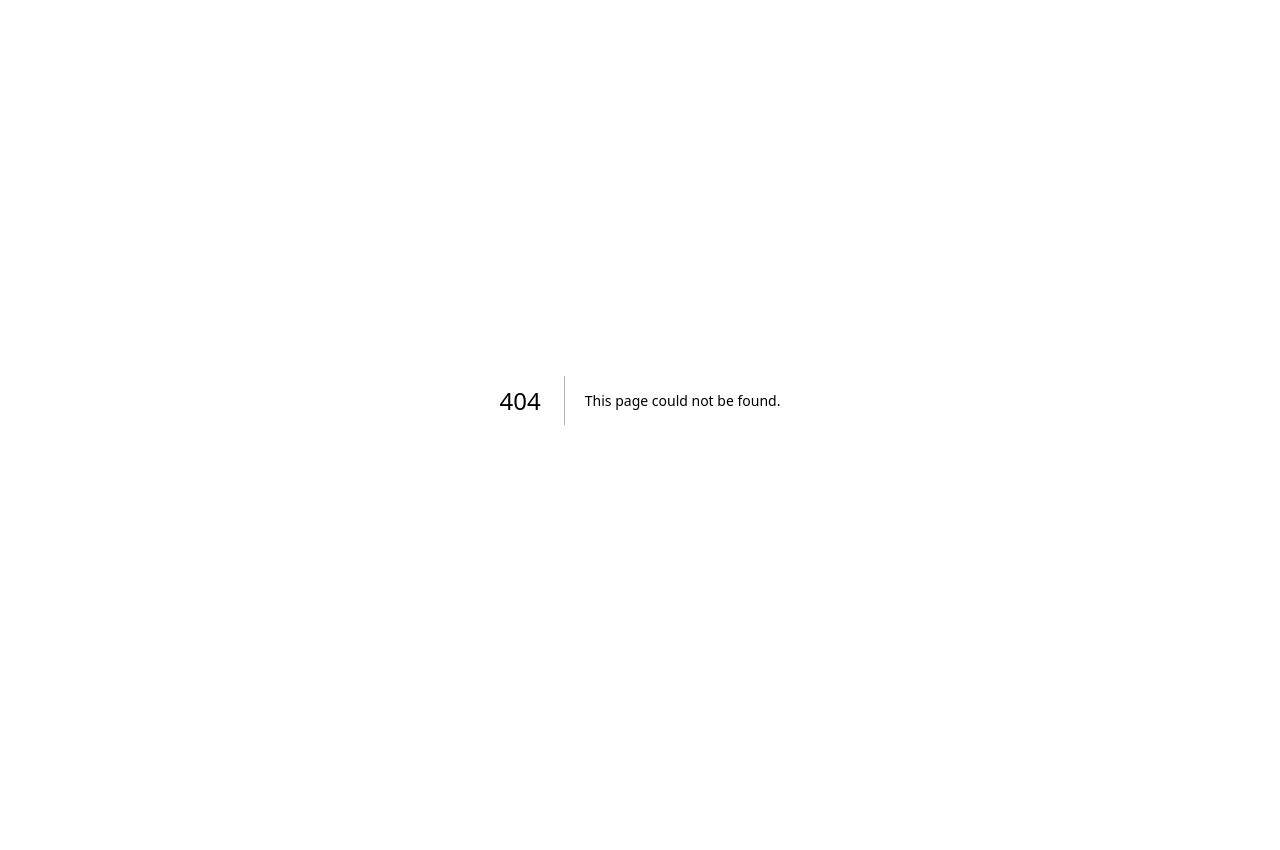
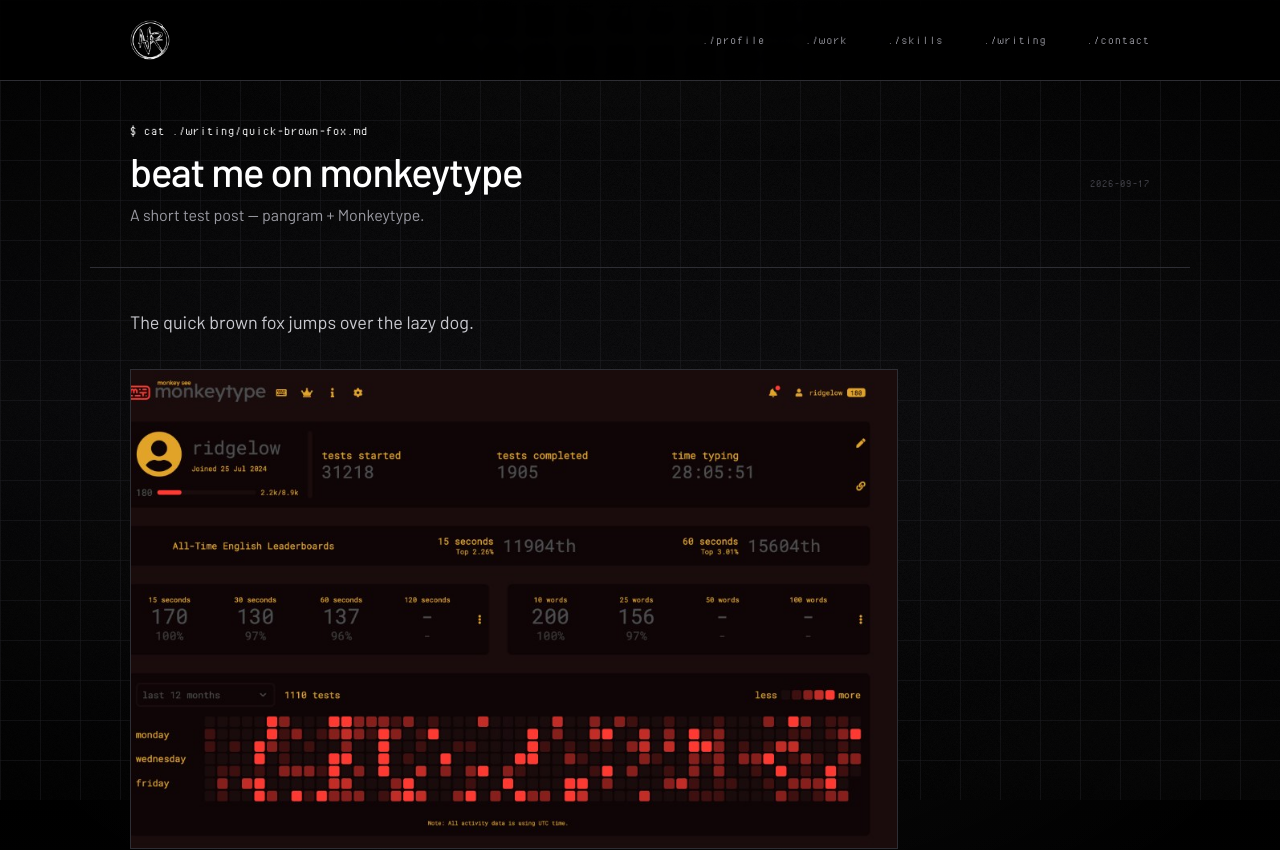
Before and after one commit to Ridgelow/Ridgelow.github.io, a Next.js app: page /writing/quick-brown-fox in a window 1280 px wide. Before the commit this address had no page. Shown: the top 850 px of the page. Before the commit the page ends 800 px from the top, so only its background shows below. Built offline with nearby package versions, Linux system fonts and the light colour scheme.

Commit message:
Add Monkeytype writing post and reorder project carousel.
Obsession sits after Aggie EWOP; writing section links to a test pangram post with the Monkeytype screenshot.

Co-authored-by: Cursor <cursoragent@cursor.com>

```diff
--- /dev/null
+++ b/app/writing/[slug]/page.tsx
@@ -0,0 +1,69 @@
+import { notFound } from "next/navigation";
+import Image from "next/image";
+import Link from "next/link";
+import Nav from "@/components/Nav";
+import Footer from "@/components/Footer";
+import HudCursor from "@/components/hud/HudCursor";
+import ReactiveGrid from "@/components/hud/ReactiveGrid";
+import DecryptText from "@/components/hud/DecryptText";
+import Reveal from "@/components/hud/Reveal";
+import { getPost, posts } from "@/lib/posts";
+
+export function generateStaticParams() {
+  return posts.map((p) => ({ slug: p.slug }));
+}
+
+export default function WritingPostPage({ params }: { params: { slug: string } }) {
+  const post = getPost(params.slug);
+  if (!post) return notFound();
+
+  return (
+    <div className="relative min-h-screen">
+      <ReactiveGrid />
+      <HudCursor />
+      <Nav />
+      <main className="relative z-10 mx-auto w-full max-w-[1100px]">
+        <header className="flex flex-col gap-3 border-b border-bo-rule px-6 py-10 lg:px-10">
+          <span className="font-mono text-sm text-bo-white">
+            $ cat ./writing/{post.slug}.md
+          </span>
+          <div className="flex flex-wrap items-baseline justify-between gap-4">
+            <DecryptText
+              text={post.title}
+              className="font-sans text-3xl font-medium tracking-tight text-bo-white md:text-[40px]"
+            />
+            <span className="font-mono text-xs text-bo-steel">{post.date}</span>
+          </div>
+          <p className="max-w-2xl text-base text-bo-smoke">{post.excerpt}</p>
+        </header>
+
+        <Reveal>
+          <article className="flex flex-col gap-8 border-b border-bo-rule px-6 py-10 lg:px-10">
+            <p className="max-w-2xl text-lg leading-relaxed text-bo-chalk">{post.body}</p>
+
+            {post.image && (
+              <div className="relative aspect-[16/10] w-full max-w-3xl overflow-hidden border border-bo-rule bg-bo-coal">
+                <Image
+                  src={post.image}
+                  alt={post.imageAlt || post.title}
+                  fill
+                  className="object-cover object-top"
+                  sizes="(max-width: 1100px) 100vw, 768px"
+                  priority
+                />
+              </div>
+            )}
+          </article>
+        </Reveal>
+
+        <div className="flex items-center justify-between px-6 py-8 lg:px-10">
+          <Link href="/#writing" className="font-mono text-sm text-bo-smoke hover:text-bo-white">
+            ← back to writing
+          </Link>
+        </div>
+
+        <Footer />
+      </main>
+    </div>
+  );
+}
--- a/components/WritingList.tsx
+++ b/components/WritingList.tsx
@@ -1,25 +1,26 @@
+import Link from "next/link";
+import { posts } from "@/lib/posts";
 import SectionHeader from "./SectionHeader";
-
-// Placeholder until real posts exist — section stays for structure.
-const POSTS: { date: string; title: string }[] = [];
 
 export default function WritingList() {
   return (
     <section id="writing" className="border-b border-bo-rule px-6 py-10 lg:px-10">
       <SectionHeader command="$ tail ./writing" hint="// WRITING" />
-      {POSTS.length === 0 ? (
+      {posts.length === 0 ? (
         <p className="font-mono text-sm text-bo-steel">no posts yet — check back later</p>
       ) : (
         <div className="flex flex-col">
-          {POSTS.map((post, i) => (
-            <a
-              key={i}
-              href="#"
-              className="flex items-baseline gap-5 border-b border-bo-iron py-3 hover:text-bo-white"
+          {posts.map((post) => (
+            <Link
+              key={post.slug}
+              href={`/writing/${post.slug}`}
+              className="flex flex-col gap-1 border-b border-bo-iron py-3 sm:flex-row sm:items-baseline sm:gap-5"
             >
-              <span className="w-[110px] shrink-0 font-mono text-sm text-bo-smoke">{post.date}</span>
-              <span className="text-base">{post.title}</span>
-            </a>
+              <span className="w-[110px] shrink-0 font-mono text-sm text-bo-smoke">
+                {post.date}
+              </span>
+              <span className="text-base text-bo-chalk hover:text-bo-white">{post.title}</span>
+            </Link>
           ))}
         </div>
       )}
--- /dev/null
+++ b/lib/posts.ts
@@ -0,0 +1,28 @@
+export type Post = {
+  slug: string;
+  title: string;
+  date: string;
+  /** ISO date for sorting */
+  dateISO: string;
+  excerpt: string;
+  body: string;
+  image?: string;
+  imageAlt?: string;
+};
+
+export const posts: Post[] = [
+  {
+    slug: "quick-brown-fox",
+    title: "beat me on monkeytype",
+    date: "2026-09-17",
+    dateISO: "2026-09-17",
+    excerpt: "A short test post — pangram + Monkeytype.",
+    body: "The quick brown fox jumps over the lazy dog.",
+    image: "/writing/monkeytype.jpg",
+    imageAlt: "Monkeytype profile for ridgelow — personal bests and activity",
+  },
+];
+
+export function getPost(slug: string): Post | undefined {
+  return posts.find((p) => p.slug === slug);
+}
```
Also changed, not shown: lib/projects.ts (+25 -25 lines), public/writing/monkeytype.jpg (added).
